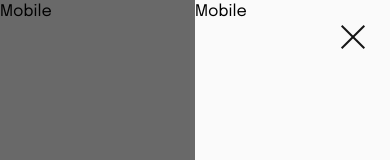
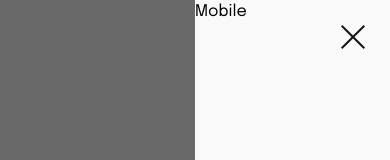
Before and after one commit to EthanChenYen-Peng/Intro-section-with-dropdown-navigation, a React (Vite) app: page / in a window 390 px wide. Both pictures are taken after a click on the element 350 px from the left and 33 px from the top of the page. Shown: the top 160 px of the page. Built offline with nearby package versions, Linux system fonts and the light colour scheme.

Commit message:
refactor MobileMenu

```diff
--- a/src/components/MobileMenu.jsx
+++ b/src/components/MobileMenu.jsx
@@ -1,26 +1,21 @@
-function MobileOverlay({ menuOpen }) {
+function MobileOverlay({ menuOpen, children }) {
   return (
     <div
       className={`${
         menuOpen ? 'fixed' : 'hidden'
       } top-0 bottom-0 right-0 left-0 bg-medium-gray`}
     >
-      <p>Mobile</p>
+      {children}
     </div>
   )
 }
 function MobileMenu({ menuOpen }) {
   return (
-    <>
-      <MobileOverlay menuOpen={menuOpen} />
-      <div
-        className={`${
-          menuOpen ? 'fixed' : 'hidden'
-        } top-0 bottom-0 right-0 w-1/2 bg-almost-white`}
-      >
+    <MobileOverlay menuOpen={menuOpen}>
+      <div className={'absolute top-0 bottom-0 right-0 w-1/2 bg-almost-white'}>
         <p>Mobile</p>
       </div>
-    </>
+    </MobileOverlay>
   )
 }
 
```
